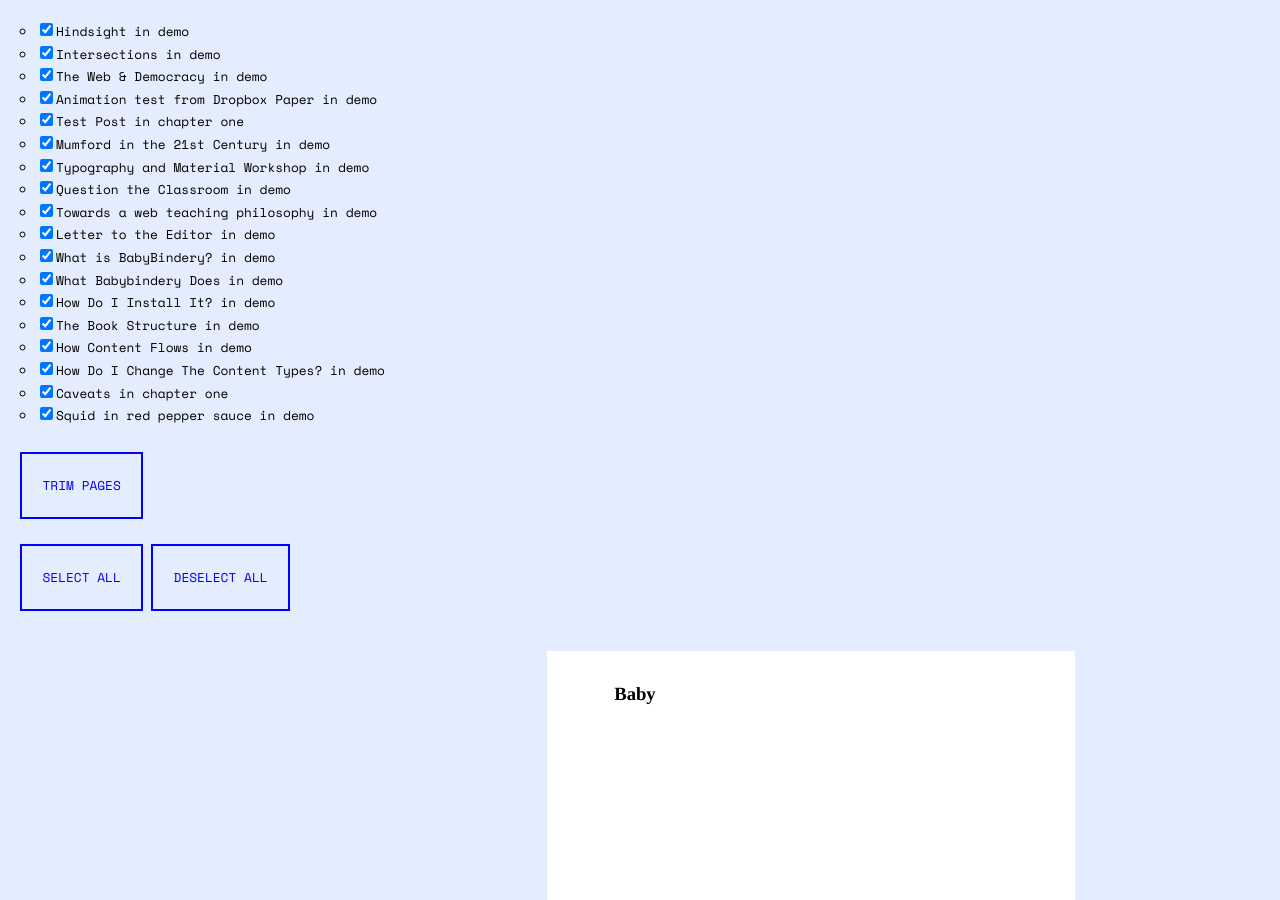
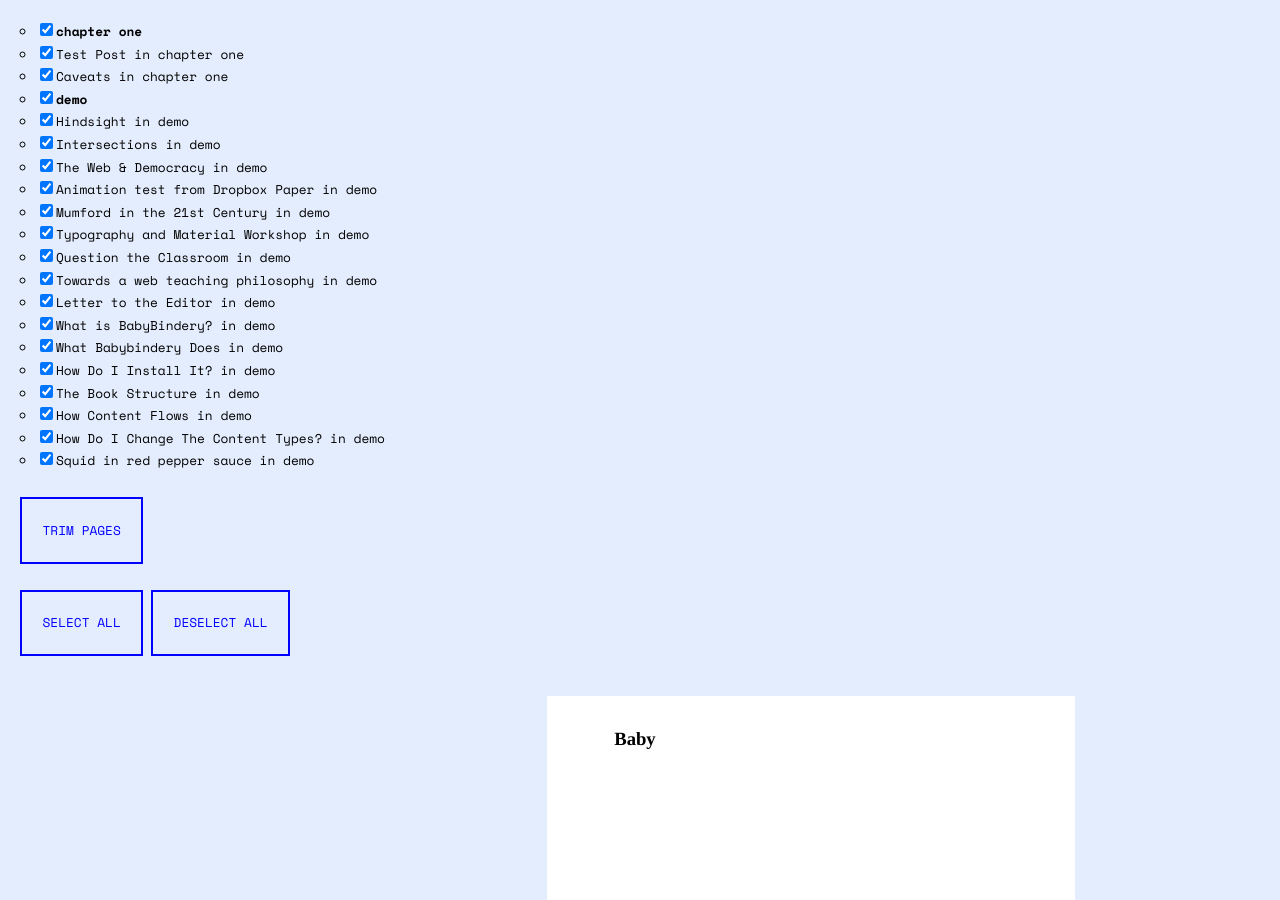
Before and after one commit to thedesignoffice/babybindery, a Jekyll site: the page built from book.html, in a window 1280 px wide and 900 px high. Built offline with Jekyll 4.4.1, drawn with Linux system fonts in a browser that asks for light colours.

Commit message:
Provides Chapter selection checkboxes, closing #33.

```diff
--- a/_includes/print_menu.html
+++ b/_includes/print_menu.html
@@ -1,8 +1,18 @@
 <div class="menu noprint">
   <ul id="content_selection_menu">
-  {% for post in site.posts %}
-    <li><input type="checkbox" id="checkbox-post" class="menu-checkbox" data-slug="{{ post.url }}" data-chapter = "{{ post.chapter }}" />{{ post.title }} in {{ post.chapter }}</li>
-  {% endfor %}
+    {% for chapter in site.chapters %}
+      {% for post in site.posts %}
+        {% if post.chapter == chapter %}
+          <li><input type="checkbox" class="chapter-checkbox" data-chapter="{{ chapter }}"/><strong>{{ chapter }}</strong></li>
+          {% break %}
+        {% endif %}
+      {% endfor %}
+      {% for post in site.posts %}
+        {% if post.chapter == chapter %}
+          <li><input type="checkbox" id="checkbox-post" class="post-checkbox" data-slug="{{ post.url }}" data-chapter = "{{ post.chapter }}" />{{ post.title }} in {{ post.chapter }}</li>
+        {% endif %}
+      {% endfor %}
+    {% endfor %}
   </ul>
   <div id="trim_pages_button" class="button">Trim Pages</div> <div style="display: none" id="assign_pagenums_button" class="button">Get Page Numbers</div> <div style="display: none" id="print_button" class="button">Print!</div> &nbsp; &nbsp; <div style="display: none" id="refresh_button" class="button">↺ Refresh</div> <br />
   <div id="select_button" class="button">Select All</div> <div id="deselect_button" class="button">Deselect All</div>
--- a/book.html
+++ b/book.html
@@ -30,7 +30,6 @@ The contents of this page are loaded into the print.html layout.
     {% for chapter in site.chapters %}
     <h3>{{ chapter }}</h3>
     {% for post in site.posts %}
-
       {% if post.chapter == chapter %}
       <li class="chapter-{{ post.chapter }} post-in-toc" data-slug="{{ post.url }}">
         <span>{{ post.title }} - {{ post.author }}</span> <span class="pagenum" data-slug="{{ post.url }}">X</span>
--- a/js/checkboxes_links.js
+++ b/js/checkboxes_links.js
@@ -33,7 +33,6 @@ var trim_empty_pages = function(){
 function writeLinks(container){
 
   var links = container.find('a');
-
   var link_string = "";
 
   for(var i=0; i<links.length; i++){
@@ -57,12 +56,25 @@ function writeLinks(container){
 }
 
 function get_checked_contents(){
-  var n_checkboxes = $('.menu-checkbox').length;
+  // First: Check boxes if chapter boxes checked.
+  var n_checkboxes = $('.post-checkbox').length;
+  var n_chapter_checkboxes = $('.chapter-checkbox').length;
+
+  for( var j = 0; j < n_chapter_checkboxes; j++){
+    var checkbox = $('.chapter-checkbox').eq(j);
+    var chapter_name = checkbox.data('chapter');
+    if(checkbox.is(':checked')){
+      $('.post-checkbox').filter(function(){
+        return $(this).data('chapter') == chapter_name;
+      }).prop('checked', true);
+    }
+  }
+
   var checked_contents = [];
   var checked_contents_chapters = [];
   for(var i=0; i<n_checkboxes;i++){
     var n_checked = checked_contents.length;
-    var checkbox = $('.menu-checkbox').eq(i);
+    var checkbox = $('.post-checkbox').eq(i);
     if(checkbox.is(':checked')){
       checked_contents[n_checked] = checkbox.data('slug'); // checked_contents contains the numbers of the posts that should be flowed in.
       checked_contents_chapters[n_checked] = checkbox.data('chapter');
@@ -230,7 +242,8 @@ $("#trim_pages_button").click(function(){
 
 $("#assign_pagenums_button").click(function(){
   assign_toc_pages();
-  $('.menu-checkbox').replaceWith(" X ");
+  $('.post-checkbox').replaceWith(" X ");
+  $('.chapter-checkbox').replaceWith(" X ");
   $("#assign_pagenums_button").css("text-decoration","line-through");
   $("#print_button").css("display","inline");
   $("#refresh_button").css("display","inline");
```
